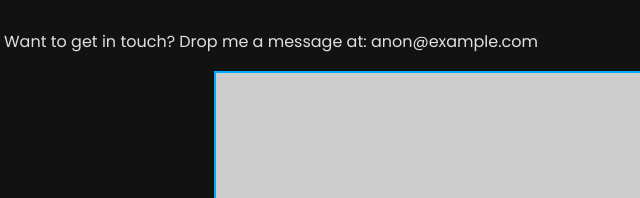
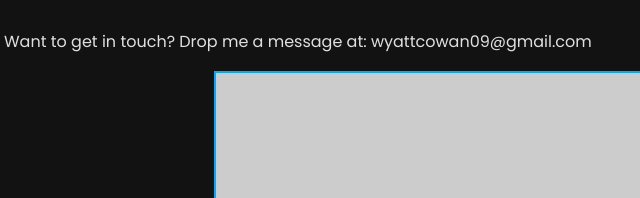
Before and after one commit to ApexChicken/anotherwebsite, a plain HTML site: page Index.html in a window 1280 px wide. Shown: the part 1660-1858 px from the top of the page, 124-764 px from the left. Drawn offline with Linux system fonts and the light colour scheme; placeholder pictures from the web are drawn by us.

Commit message:
Update Index.html

```diff
--- a/Index.html
+++ b/Index.html
@@ -3,7 +3,7 @@
 <head>
     <meta charset="UTF-8">
     <meta name="viewport" content="width=device-width, initial-scale=1.0">
-    <title>Your Personal Webpage</title>
+    <title>Your Personal Webpag</title>
     <style>
         @import url('https://fonts.googleapis.com/css2?family=Poppins:wght@300;400;600&display=swap');
 
@@ -101,7 +101,7 @@
 
         <section id="contact" class="section">
             <h2>Contact</h2>
-            <p>Want to get in touch? Drop me a message at: <a href="mailto:anon@example.com">anon@example.com</a></p>
+            <p>Want to get in touch? Drop me a message at: <a href="mailto:wyattcowan09@gmail.com">wyattcowan09@gmail.com</a></p>
             <img src="https://via.placeholder.com/600x400" alt="Contact Image">
         </section>
     </div>
```
